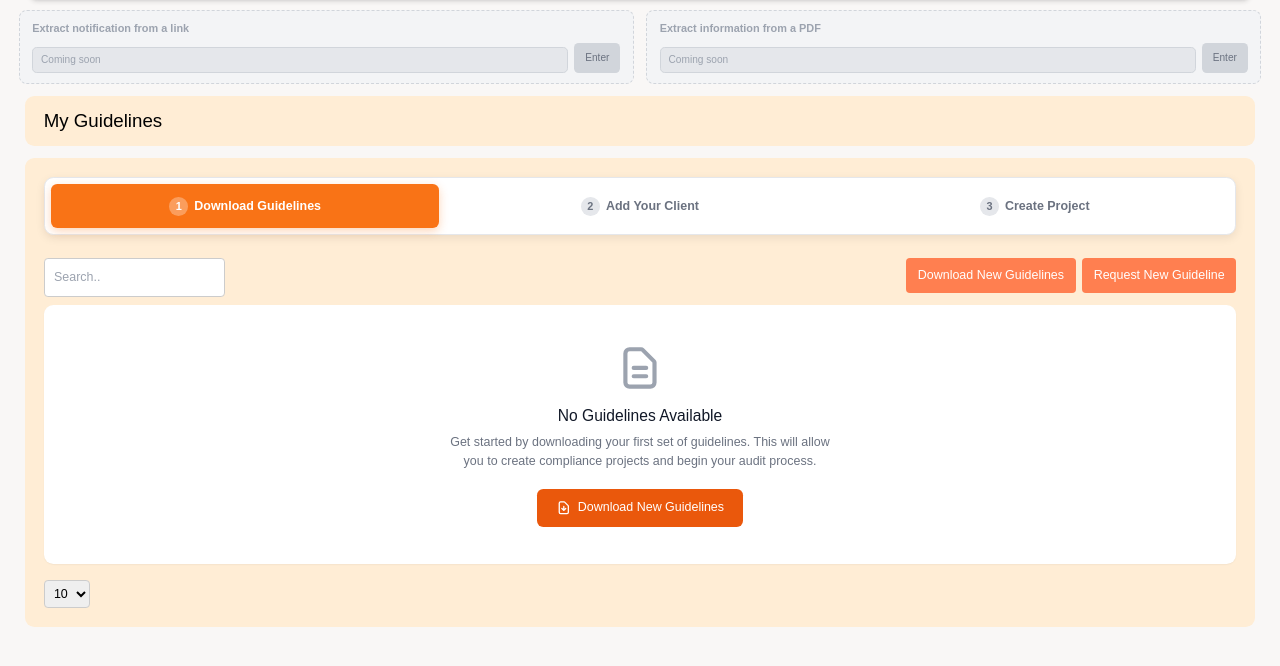
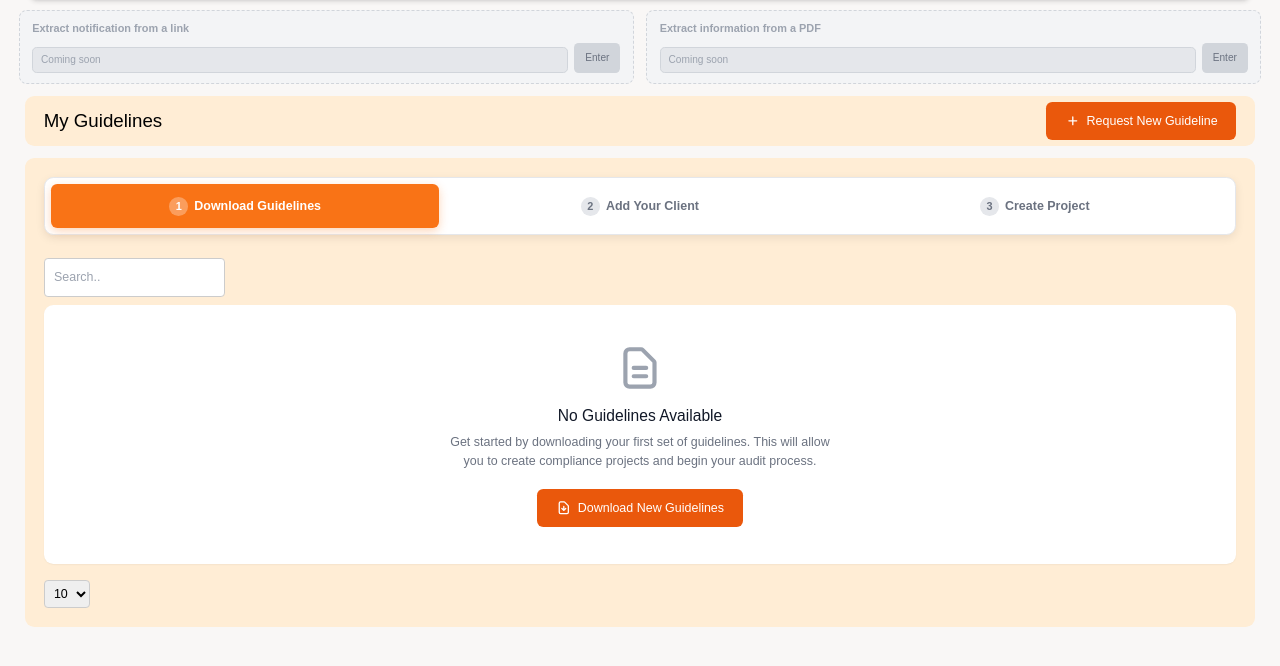
Before and after one commit to CJCCompliFyre6/CompliFyre, a Python web app: template app/templates/dashboards/auditor/my_guidelines.html in a window 1280 px wide. Shown: the part 90-756 px from the top of the page. Run offline with Jinja, Linux system fonts and the light colour scheme; the template is opened without the code that fills it, so the values that code supplies are empty; some libraries are stand-ins or nearby versions.

Commit message:
HDB: auditor My Guidelines - remove duplicate download button, move Request button to header in orange

```diff
--- a/app/templates/dashboards/auditor/my_guidelines.html
+++ b/app/templates/dashboards/auditor/my_guidelines.html
@@ -241,6 +241,19 @@
         <h1 class="text-2xl ">My Guidelines</h1>
         <!-- <p><a href="#">Dashboard</a> / Organization Profile</p> -->
     </div>
+    <!-- HDB-REQUEST-BTN: moved from table toolbar, styled to match orange buttons -->
+    <div class="px-6 py-2">
+        <a href="{{ url_for('audit.request_guideline') }}">
+            <button
+                class="inline-flex items-center px-6 py-3 bg-orange-600 text-white font-medium rounded-lg hover:bg-orange-700 transition-all">
+                <svg class="w-5 h-5 mr-2" fill="none" stroke="currentColor" viewBox="0 0 24 24">
+                    <path stroke-linecap="round" stroke-linejoin="round" stroke-width="2"
+                        d="M12 6v6m0 0v6m0-6h6m-6 0H6" />
+                </svg>
+                Request New Guideline
+            </button>
+        </a>
+    </div>
 </main>
 
 <div class="w-auto mx-8 bg-orange-100 rounded-xl p-6" style="z-index: -20;">
@@ -375,18 +388,6 @@
 
 
         <div class="flex items-center gap-2">
-            <a href="{{ url_for('re.guidelines') }}">
-                <button class="px-4 py-2 bg-blue-600 text-white hover:bg-blue-700 transition-all rounded">
-                    Download New Guidelines
-                </button>
-            </a>
-
-            <a href="{{ url_for('audit.request_guideline') }}">
-                <button
-                    class="px-4 py-2 bg-blue-600 text-white hover:bg-blue-700 transition-all rounded">
-                    Request New Guideline
-                </button>
-            </a>
             <button id="exportCSV" class="px-4 py-2 bg-blue-600 text-white hover:bg-blue-700 transition-all rounded" style="display:none !important">
                 Export to CSV
             </button>
```
